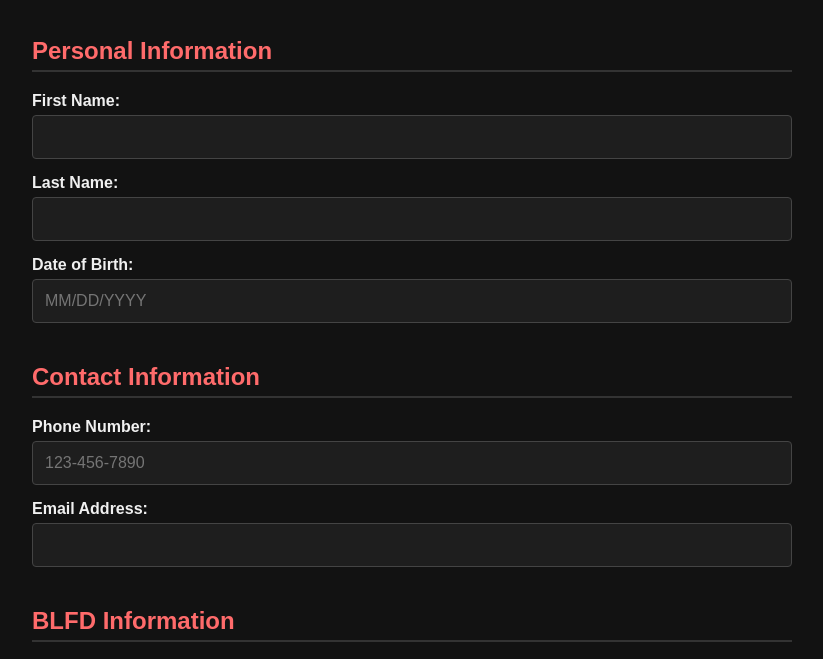
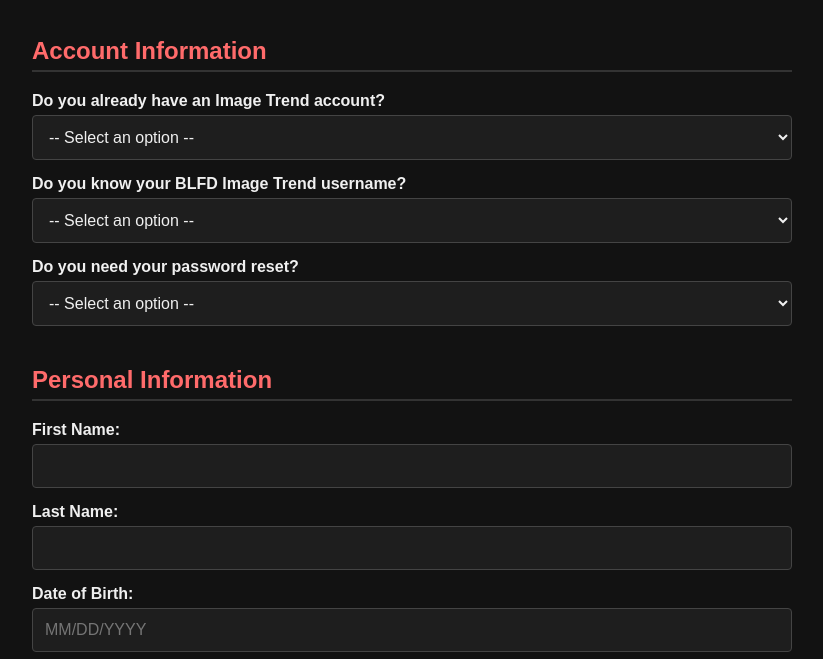
Before and after one commit to Bkrboy98/BLFD-ImageTrend-Reg, a plain HTML site: page index.html in a window 1280 px wide. Shown: the part 81-740 px from the top of the page, without its empty margins (228-1051 px from the left). Drawn offline with Linux system fonts and the light colour scheme.

Commit message:
Update index.html

```diff
--- a/index.html
+++ b/index.html
@@ -116,6 +116,34 @@
   <h1>ImageTrend Registration</h1>
   <form action="https://formsubmit.co/33baa8a2c3d9ff650909507b947dcdfc" method="POST">
 
+    <!-- New Section Added -->
+    <h2>Account Information</h2>
+
+    <label for="account-exists">Do you already have an Image Trend account?</label>
+    <select name="Image Trend Account" id="account-exists" required>
+      <option value="" disabled selected>-- Select an option --</option>
+      <option value="Yes, I have an account for BLFD">Yes, I have an account for BLFD</option>
+      <option value="Yes, but it is for another company">Yes, but it is for another company</option>
+      <option value="No">No</option>
+    </select>
+
+    <label for="know-username">Do you know your BLFD Image Trend username?</label>
+    <select name="Know Username" id="know-username" required>
+      <option value="" disabled selected>-- Select an option --</option>
+      <option value="Yes">Yes</option>
+      <option value="No">No</option>
+      <option value="Not Applicable">Not Applicable</option>
+    </select>
+
+    <label for="password-reset">Do you need your password reset?</label>
+    <select name="Password Reset Needed" id="password-reset" required>
+      <option value="" disabled selected>-- Select an option --</option>
+      <option value="Yes">Yes</option>
+      <option value="No">No</option>
+      <option value="Not Applicable">Not Applicable</option>
+    </select>
+
+    <!-- Original Form Sections -->
     <h2>Personal Information</h2>
     <label>First Name:
       <input type="text" name="First Name" required>
```
